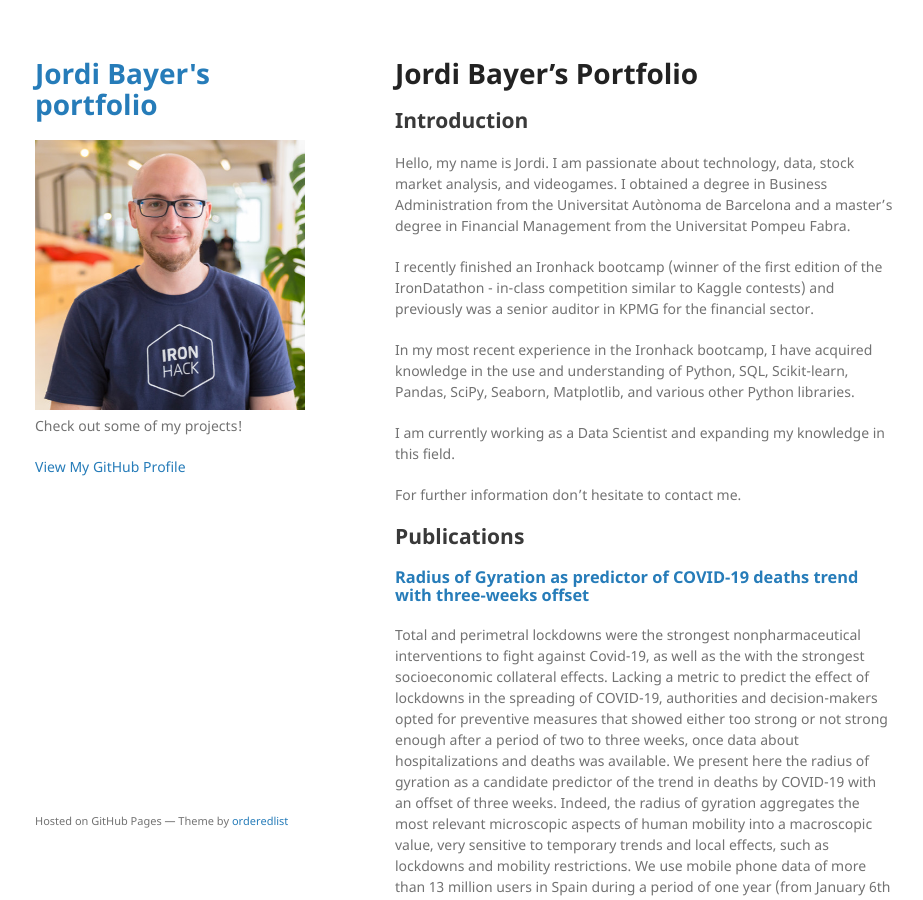
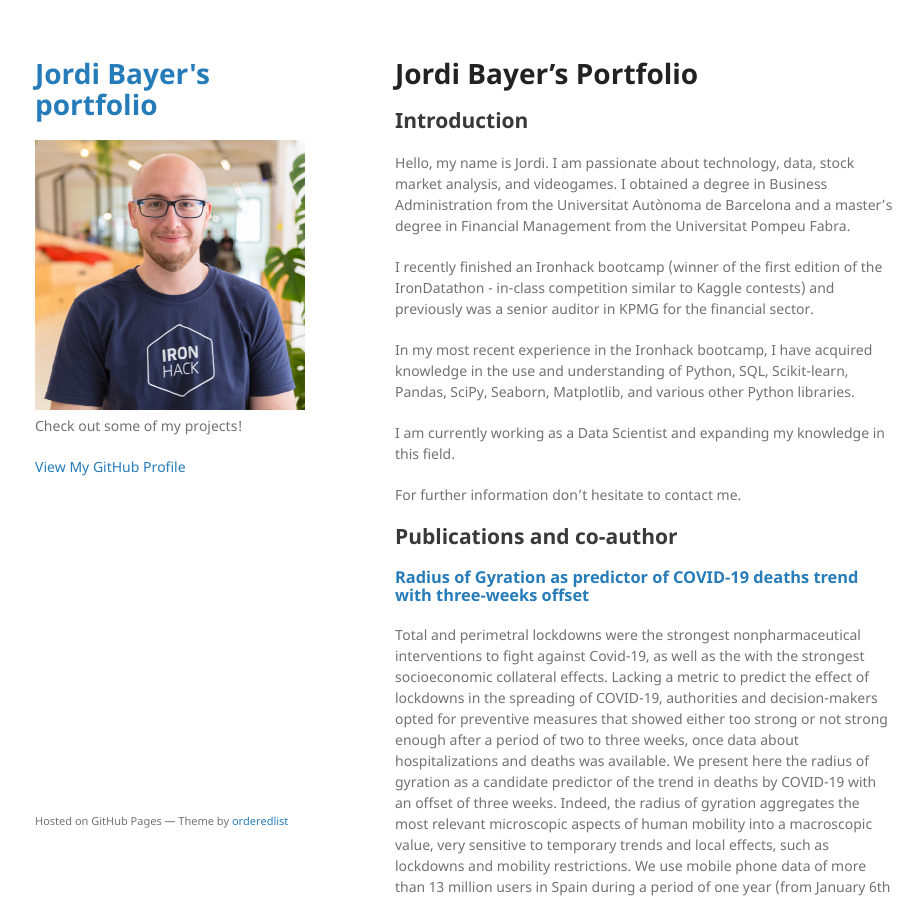
Before and after one commit to jordibayer/jordibayer.github.io, a Jekyll site: the page built from index.md, in a window 1280 px wide and 900 px high. Shown: the whole window, without its empty margins (175-1098 px from the left). Built offline with Jekyll 4.4.1, drawn with Linux system fonts in a browser that asks for light colours; our own code applies the rules of GitHub Pages for plain Markdown files.

Commit message:
changed pub

```diff
--- a/index.md
+++ b/index.md
@@ -12,7 +12,7 @@ I am currently working as a Data Scientist and expanding my knowledge in this fi
 
 For further information don't hesitate to contact me.
 
-## Publications
+## Publications and co-author
 
 ### [Radius of Gyration as predictor of COVID-19 deaths trend with three-weeks offset](https://www.medrxiv.org/content/10.1101/2021.01.30.21250708v1.article-info)
 
```
